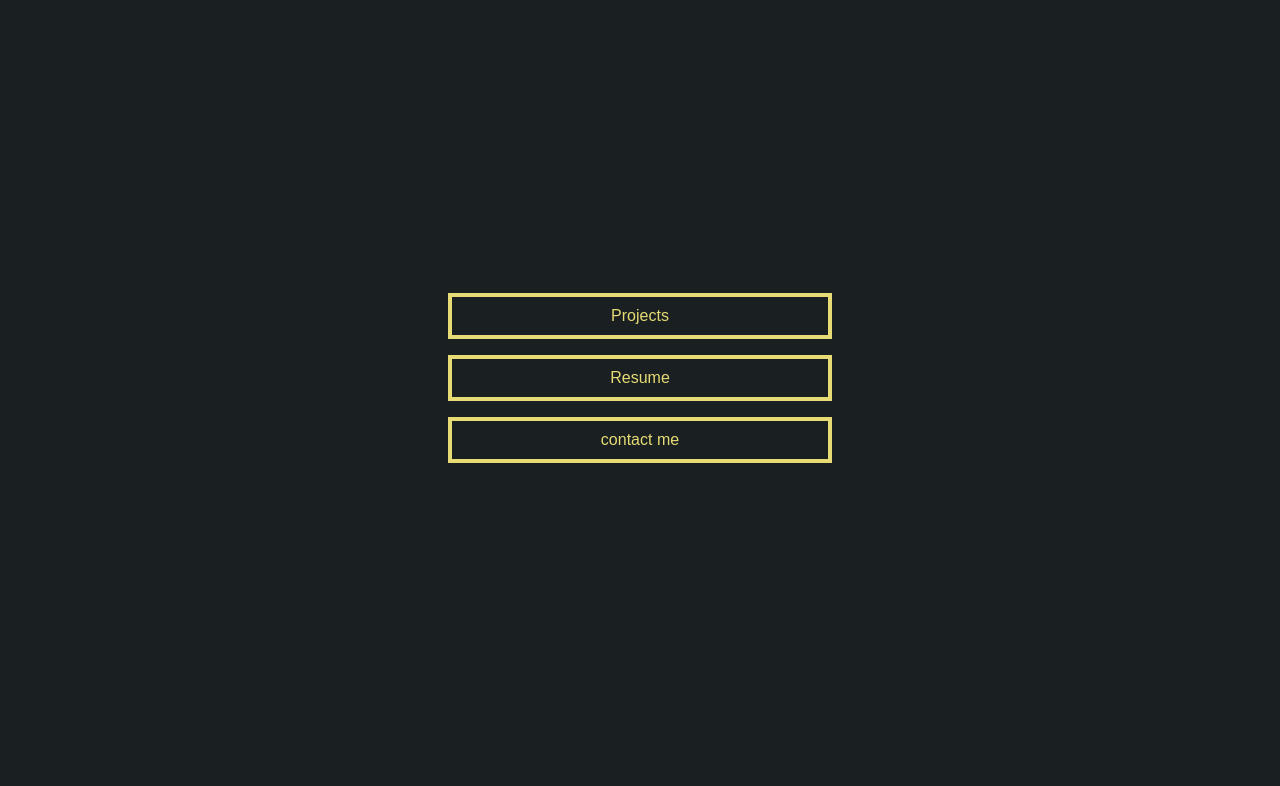
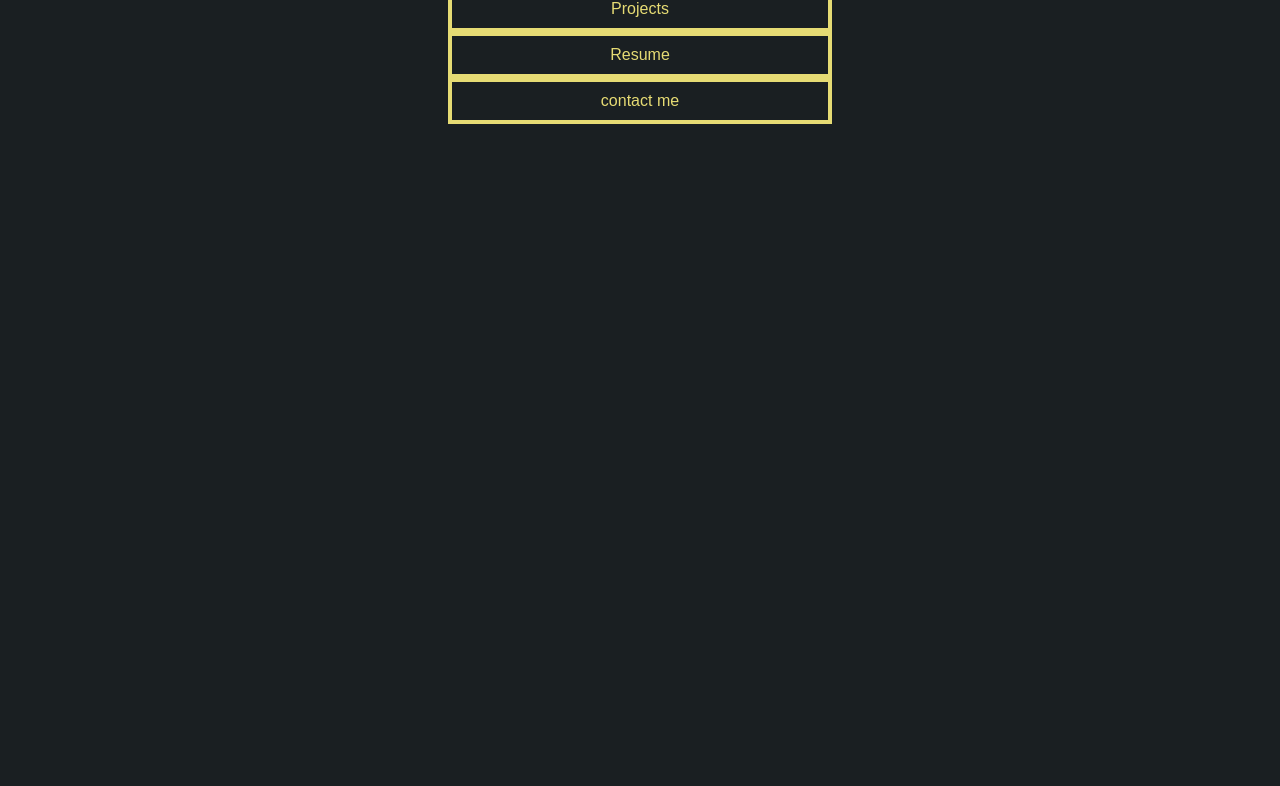
Before and after one commit to 4q-u4/4q-u4.github.io, a plain HTML site: page index.html in a window 1280 px wide. Shown: the part 314-1100 px from the top of the page. After the commit the page ends 800 px from the top, so only its background shows below. Drawn offline with Linux system fonts and the light colour scheme.

Commit message:
Update styles.css

```diff
--- a/styles.css
+++ b/styles.css
@@ -62,11 +62,6 @@ body {
 /* Hero section styles */
 .hero {
   text-align: center;
-  height: 100vh; /* Set the height to 100% of viewport height */
-  display: flex;
-  flex-direction: column;
-  justify-content: center;
-  align-items: center;
   padding: 0;
 }
 
```
